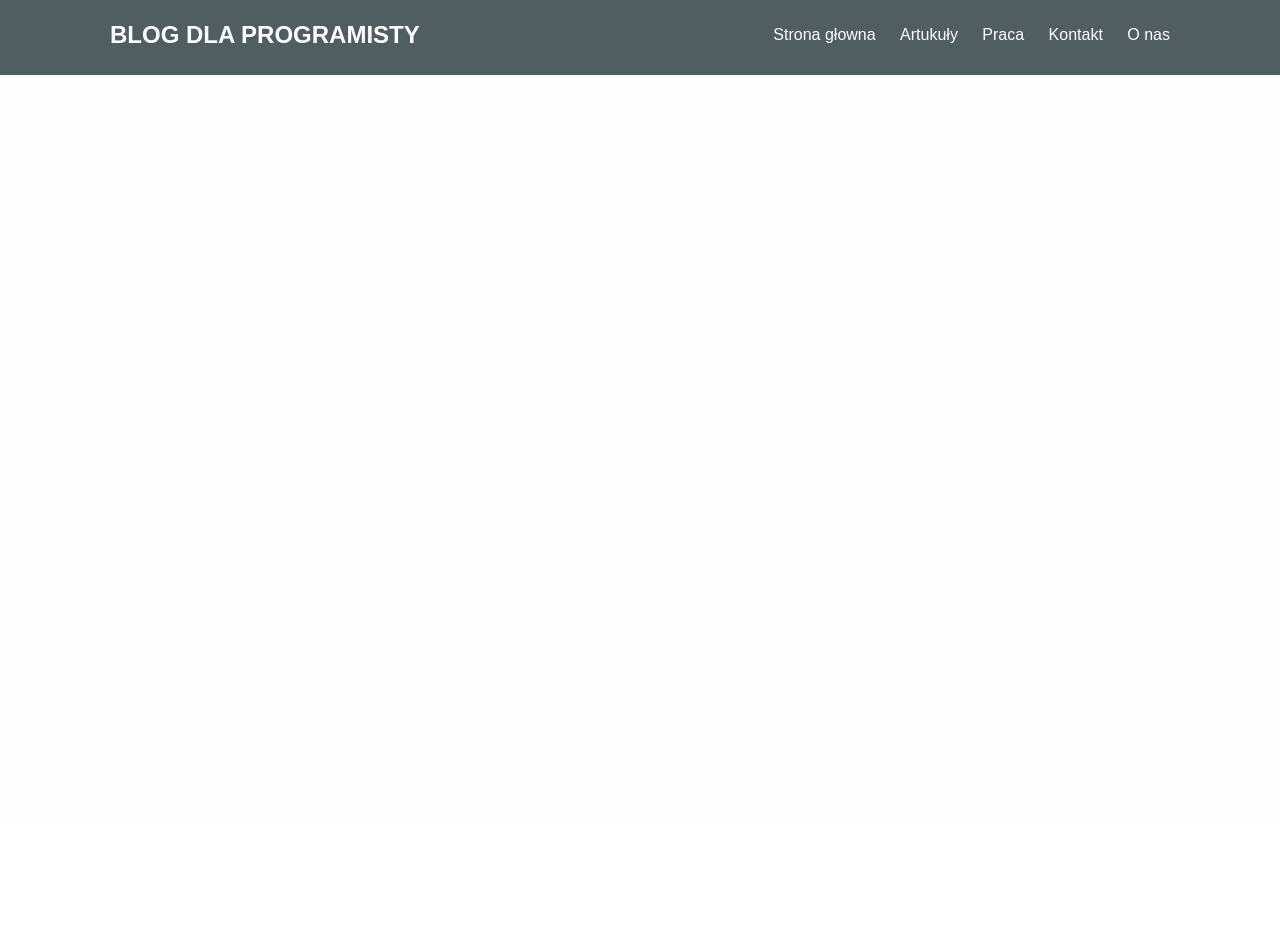
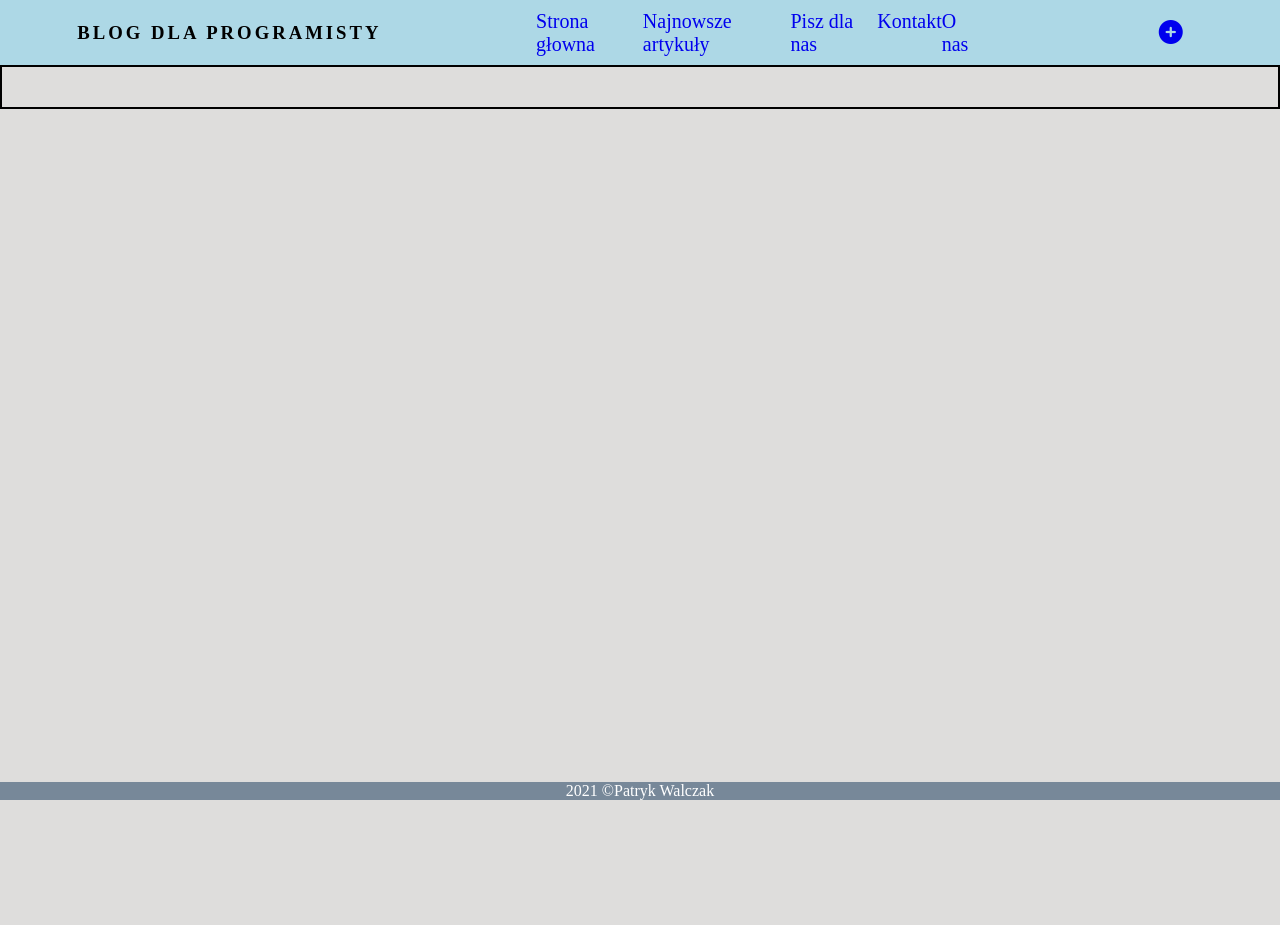
Before and after one commit to PatrykWalczak/djangoblog, a Django app: page / in a window 1280 px wide. Before the commit the page ends 75 px from the top, so only its background shows below. Run offline with Django 3.2, Linux system fonts and the light colour scheme; data that the repository does not hold is empty; some libraries are stand-ins or nearby versions.

Commit message:
css, html

```diff
--- a/blog/static/css/blog.css
+++ b/blog/static/css/blog.css
@@ -2,50 +2,103 @@
     padding: 0;
     margin: 0;
     box-sizing: border-box;
+
+}
+nav {
+    display: flex;
+    justify-content: space-around;
+    align-items: center;
+    min-height: 8vh;
+    background-color: lightblue;
 }
 
-html {
-    font-family: Arial, sans-serif;
-    background-color: #fffefe;
+.nav-links {
+    display: flex;
+    justify-content: space-around;
+    width: 35%;
 }
-a {
+
+.nav-links li {
+    list-style: none;
+}
+
+.head {
+    text-transform: uppercase;
+    letter-spacing: 3px;
+}
+
+.head h3 a {
+    text-decoration: none;
+    color: black;
+}
+
+.nav-links li a:link {
+    text-decoration: none;
+
+    font-size: 20px;
+}
+
+.nav-links li a:visited {
+    text-decoration: none;
+    color: black;
+}
+
+.nav-links ul li a:hover {
+    color: darkgray;
+}
+
+.nav-links li a:active {
+    color: dimgrey;
+}
+
+
+.add_post {
+    float: right;
+    padding: 10px;
+    margin: 10px;
+}
+
+.post_list {
+    border: 2px solid black;
+    width: auto;
+    height: auto;
+    text-align: center;
+    padding: 20px;
+    letter-spacing: 2px;
+    align-content: center;
+}
+.post p a {
     text-decoration: none;
 }
-.container {
-    min-height: 100vh;
-    width: 100%;
+.post em {
+    text-align: right;
+    margin-right: 20px;
+}
+.post {
+
+    margin: 5px;
+    align-content: center;
+    align-items: center;
+
     display: flex;
-    align-items: center;
-    justify-content: center;
 }
-nav {
-    width: 100%;
-    height: 75px;
-    background-color: #505d61;
-    line-height: 50px;
-    padding: 0px 100px;
-    position: fixed;
-    z-index: 1;
-}
-nav .logo h1{
-    float: left;
+.post p {
     padding: 10px;
-    color: #fff;
-    text-transform: uppercase;
-}
-nav ul {
-    float: right;
+    margin: 10px;
+
 }
 
-nav ul li {
-    display: inline-block;
-    padding: 10px;
-    list-style: none;
+.container {
+    background-color: #dedddc ;
+    min-height: 860px;
 }
-nav ul li a {
-    text-decoration: none;
-    color: #fff;
+
+.footer {
+    position: fixed;
+    left: 0;
+    bottom: 0;
+    width: 100%;
+    background-color: lightslategray;
+    color: white;
+    text-align: center;
 }
-nav ul li a:hover {
-    color: #c0d96f;
-}
--- a/blog/templates/blog/base.html
+++ b/blog/templates/blog/base.html
@@ -1,36 +1,40 @@
+{% load static %}
 <!DOCTYPE html>
-{% load static %}
 <html lang="pl">
 <head>
     <meta charset="UTF-8"/>
     <title>Blog</title>
-    <link rel="stylesheet" type="text/css" href="{% static 'css/blog.css' %}"/>
+    <link rel="stylesheet" type="text/css" href="{% static '/css/blog.css' %}"/>
     <script src="https://use.fontawesome.com/451851369b.js"></script>
     <link href="https://fonts.googleapis.com/css2?family=Inter&display=swap" rel="stylesheet">
+    <meta name="viewport" content="width=device-width,initial-scale=1,maximum-scale=1,user-scalable=no">
+    <meta http-equiv="X-UA-Compatible" content="IE=edge,chrome=1">
+    <meta name="HandheldFriendly" content="true">
 </head>
 
 <body>
-
     <nav>
-    <div class="logo">
-        <h1>Blog dla programisty</h1>
+        <div class="head">
+            <h3>Blog dla programisty</h3>
         </div>
-    <ul>
+        <ul class="nav-links">
             <li><a href="{% url 'post_list' %}">Strona głowna</a> </li>
-        <li><a href="#">Artukuły</a> </li>
-        <li><a href="#">Praca</a> </li>
-        <li><a href="#">Kontakt</a> </li>
-        <li><a href="#">O nas</a> </li>
+            <li><a href="#">Najnowsze artykuły</a></li>
+            <li><a href="#">Pisz dla nas</a></li>
+            <li><a href="#">Kontakt</a></li>
+            <li><a href="#">O nas</a></li>
         </ul>
+        <div class="add_post">
+            <a href="{% url 'post_new' %}"><i style="font-size:24px" class="fa">&#xf055;</i></a>
+        </div>
     </nav>
-
-<a href="{% url 'post_new' %}"><i style="font-size:24px" class="fa">&#xf055;</i></a>
-
 
     <div class="container">
          {% block content %}
          {% endblock %}
     </div>
-
+    <footer class="footer">
+        <p>2021 &copy;Patryk Walczak</p>
+    </footer>
 </body>
 </html>
--- a/blog/templates/blog/post_detail.html
+++ b/blog/templates/blog/post_detail.html
@@ -23,4 +23,5 @@
         <a href="/">Powrót</a>
     </div>
 
+
 {% endblock %}
--- a/blog/templates/blog/post_list.html
+++ b/blog/templates/blog/post_list.html
@@ -1,16 +1,15 @@
 {% extends 'blog/base.html' %}
 
 {% block content %}
+
     <div class="post_list">
         {% for post in posts %}
-             <div class="col-md-8">
             <div class="post">
                 <p><a href="{% url 'post_detail' pk=post.pk %}">{{ post.title }}</a> </p>
                 {% if post.image %}
                     <img src="{{ post.image.url }}" alt="obrazek" width="100px">
                 {% endif %}
-                    <p>Utworzony: {{ post.created_date }}</p>
-                </div>
+                <em>Utworzony: {{ post.created_date }}</em>
             </div>
         {% endfor %}
     </div>
--- a/mysite/settings.py
+++ b/mysite/settings.py
@@ -23,7 +23,7 @@ BASE_DIR = Path(__file__).resolve().parent.parent
 SECRET_KEY = 'django-insecure-!ja9j6zuuhvzlkhhw^jphvmlaa5cc+0&qx^4enie&fx-t@max^'
 
 # SECURITY WARNING: don't run with debug turned on in production!
-DEBUG = False
+DEBUG = True
 
 TEMPLATE_DEBUG = DEBUG
 
--- a/mysite/urls.py
+++ b/mysite/urls.py
@@ -25,7 +25,7 @@ urlpatterns = [
     path('', include('blog.urls')),
     path('image/', Image.as_view(), name='image'),
     path('image/<int:pk>/', ImageDisplay.as_view(), name='image_display')
-]
+] + static(settings.STATIC_URL, documnet_root=settings.STATIC_ROOT)
 handler404 = 'blog.views.error_404_view'
 
 
```
Lines whose indentation alone changed are shown as unchanged.
